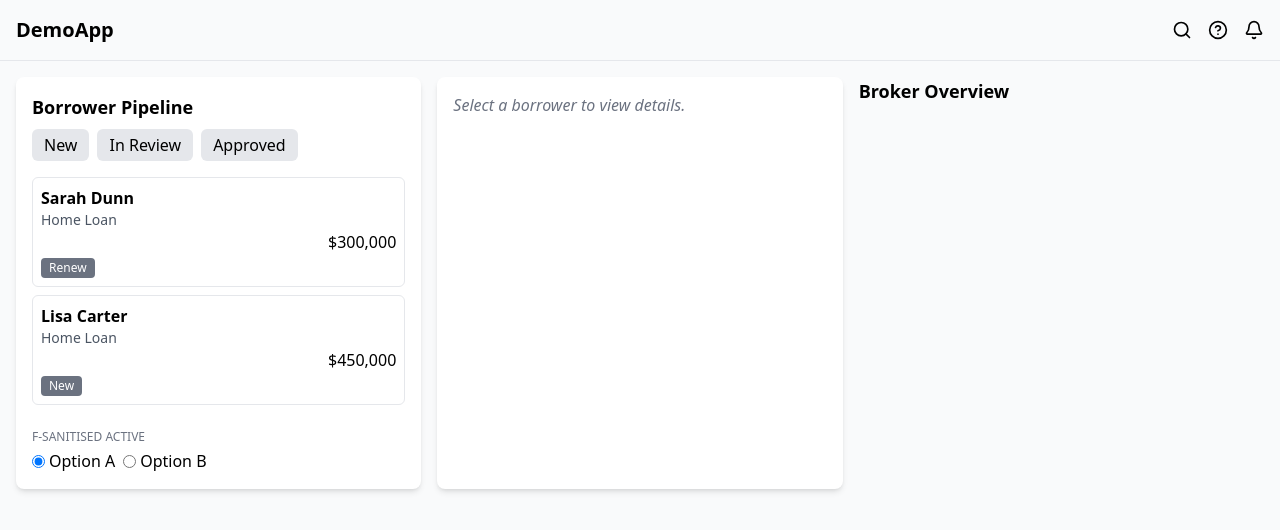
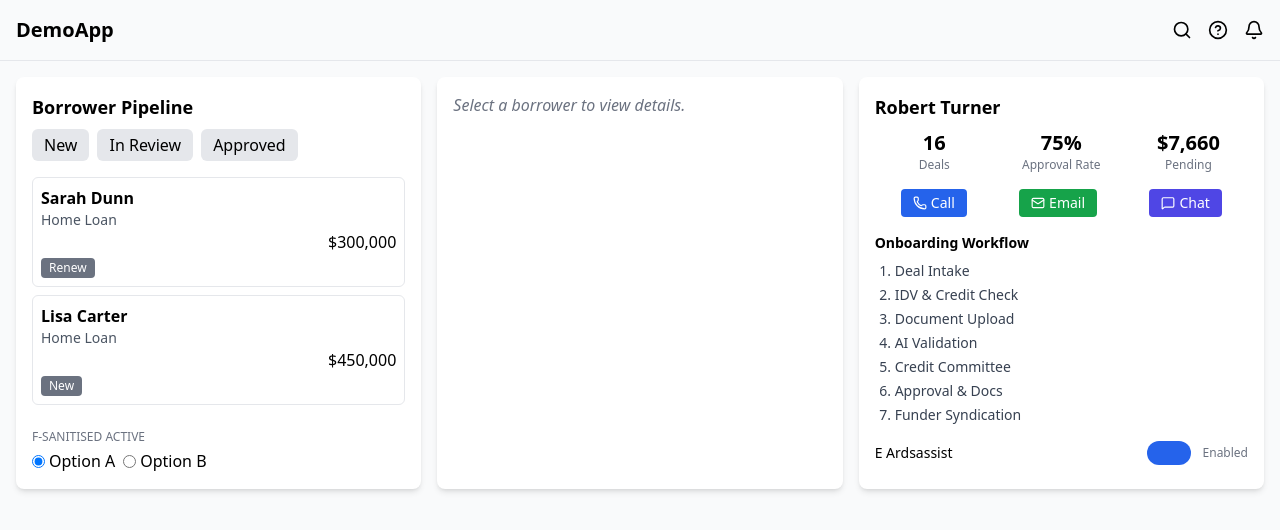
Before and after one commit to IT21355646/Avaier-Labs-DemoApp, a React (Create React App) app: page / in a window 1280 px wide. Shown: the top 530 px of the page. Built offline with nearby package versions, Linux system fonts and the light colour scheme.

Commit message:
broker info loading and displaying

```diff
--- a/src/features/brokerOverview/BrokerOverview.tsx
+++ b/src/features/brokerOverview/BrokerOverview.tsx
@@ -1,9 +1,88 @@
+import { useEffect, useState } from "react";
+import { getBrokerInfo, getOnboardingWorkflow } from "../../services/api";
+import Card from "../../components/ui/Card";
+import { Phone, Mail, MessageSquare } from "lucide-react";
+
 const BrokerOverview = () => {
+  const [broker, setBroker] = useState<any>(null);
+  const [workflow, setWorkflow] = useState<string[]>([]);
+  const [aiAssistant, setAiAssistant] = useState(true);
+
+  useEffect(() => {
+    const load = async () => {
+      const b = await getBrokerInfo();
+      const w = await getOnboardingWorkflow();
+      setBroker(b);
+      setWorkflow(w.steps);
+    };
+    load();
+  }, []);
+
+  if (!broker) {
+    return <Card>Loading broker info...</Card>;
+  }
+
   return (
-    <div>
-      <h2 className="font-semibold text-lg mb-2">Broker Overview</h2>
-      {/* Broker info and onboarding steps */}
-    </div>
+    <Card className="space-y-4">
+      {/* Broker Info */}
+      <div>
+        <h2 className="text-lg font-semibold">{broker.name}</h2>
+        <div className="grid grid-cols-3 gap-2 text-center mt-2">
+          <div>
+            <div className="text-xl font-bold">{broker.deals}</div>
+            <div className="text-xs text-gray-500">Deals</div>
+          </div>
+          <div>
+            <div className="text-xl font-bold">{broker.approval_rate}</div>
+            <div className="text-xs text-gray-500">Approval Rate</div>
+          </div>
+          <div>
+            <div className="text-xl font-bold">${broker.pending.toLocaleString()}</div>
+            <div className="text-xs text-gray-500">Pending</div>
+          </div>
+        </div>
+      </div>
+
+      {/* Contact Buttons */}
+      <div className="flex justify-around mt-4">
+        <button className="text-sm bg-blue-600 text-white px-3 py-1 rounded hover:bg-blue-700 flex items-center gap-1">
+          <Phone size={14} /> Call
+        </button>
+        <button className="text-sm bg-green-600 text-white px-3 py-1 rounded hover:bg-green-700 flex items-center gap-1">
+          <Mail size={14} /> Email
+        </button>
+        <button className="text-sm bg-indigo-600 text-white px-3 py-1 rounded hover:bg-indigo-700 flex items-center gap-1">
+          <MessageSquare size={14} /> Chat
+        </button>
+      </div>
+
+      {/* Onboarding Workflow */}
+      <div className="mt-4">
+        <h3 className="text-sm font-semibold mb-2">Onboarding Workflow</h3>
+        <ol className="list-decimal pl-5 space-y-1 text-sm">
+          {workflow.map((step, idx) => (
+            <li key={idx} className="text-gray-700">{step}</li>
+          ))}
+        </ol>
+      </div>
+
+      {/* AI Assistant Toggle */}
+      <div className="flex items-center justify-between mt-4">
+        <span className="text-sm font-medium">E Ardsassist</span>
+        <label className="relative inline-flex items-center cursor-pointer">
+          <input
+            type="checkbox"
+            className="sr-only peer"
+            checked={aiAssistant}
+            onChange={() => setAiAssistant((prev) => !prev)}
+          />
+          <div className="w-11 h-6 bg-gray-300 peer-focus:outline-none rounded-full peer dark:bg-gray-400 peer-checked:bg-blue-600 transition-all" />
+          <span className="ml-3 text-xs text-gray-500">
+            {aiAssistant ? "Enabled" : "Disabled"}
+          </span>
+        </label>
+      </div>
+    </Card>
   );
 };
 
--- a/src/services/api.ts
+++ b/src/services/api.ts
@@ -13,3 +13,26 @@ export const getBorrowerPipeline = async (): Promise<Record<"new" | "in_review"
     approved: [],
   };
 };
+
+export const getBrokerInfo = async () => {
+  return {
+    name: "Robert Turner",
+    deals: 16,
+    approval_rate: "75%",
+    pending: 7660,
+  };
+};
+
+export const getOnboardingWorkflow = async () => {
+  return {
+    steps: [
+      "Deal Intake",
+      "IDV & Credit Check",
+      "Document Upload",
+      "AI Validation",
+      "Credit Committee",
+      "Approval & Docs",
+      "Funder Syndication",
+    ],
+  };
+};
--- /dev/null
+++ b/src/types/broker.ts
@@ -0,0 +1,6 @@
+export type Broker = {
+  name: string;
+  deals: number;
+  approval_rate: string;
+  pending: number;
+};
```
